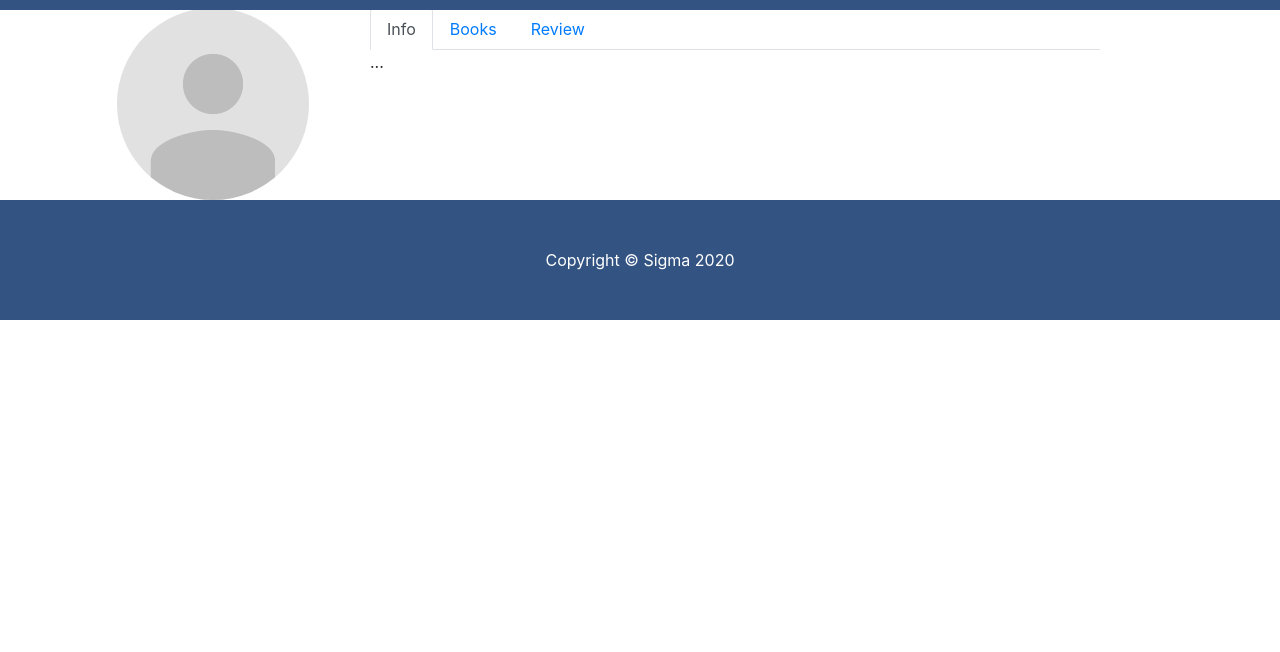
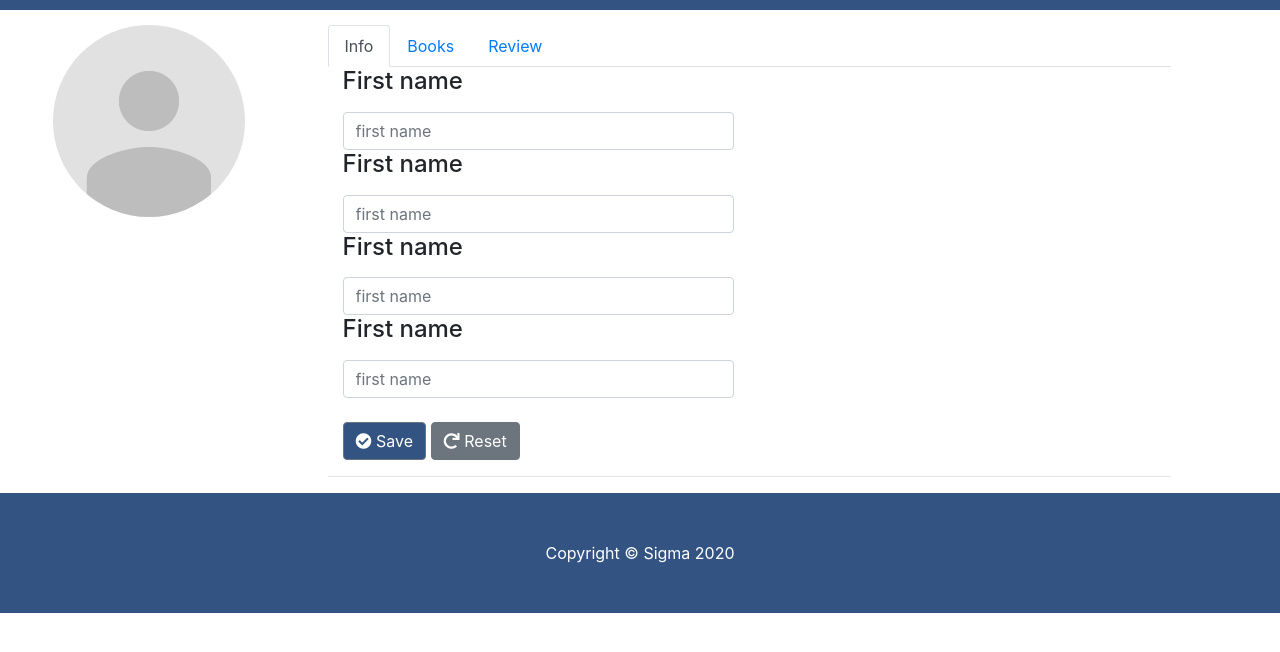
Before and after one commit to joepasquale/326-final-sigma, a plain HTML site: page src/static/html/profile.html in a window 1280 px wide. Shown: the part 64-716 px from the top of the page. Drawn offline with nearby package versions, Linux system fonts and the light colour scheme.

Commit message:
updated profile page

```diff
--- a/src/static/html/profile.html
+++ b/src/static/html/profile.html
@@ -8,9 +8,19 @@
     <link rel="stylesheet" href="https://stackpath.bootstrapcdn.com/bootstrap/4.3.1/css/bootstrap.min.css" integrity="sha384-ggOyR0iXCbMQv3Xipma34MD+dH/1fQ784/j6cY/iJTQUOhcWr7x9JvoRxT2MZw1T" crossorigin="anonymous">
     <link rel="stylesheet" href="https://use.fontawesome.com/releases/v5.7.0/css/all.css" integrity="sha384-lZN37f5QGtY3VHgisS14W3ExzMWZxybE1SJSEsQp9S+oqd12jhcu+A56Ebc1zFSJ" crossorigin="anonymous">
     <style>
+        * {
+            margin: 0;
+            padding: 0;
+            border: 0;
+            outline: 0;
+            font-size: 100%;
+            vertical-align: baseline;
+            background: transparent;
+        }
         body {
-            padding-top: 48px;
+            padding-top:65px;
         }
+
     </style>
     <title>Shelf</title>
 </head>
@@ -57,17 +67,14 @@
     </nav>
     <!--Top bar End-->
     <!--Page Content Start-->
+    <div class="align">
 
-    <div class="container bootstrap snippet">
         <div class="row">
-
             <div class="col-lg-3">
                 <div class="text-center">
                     <img src="../resources/avatar.png" class="rounded-circle" alt="avatar">
                 </div>
             </div>
-
-
             <div class="col-lg-8">
                 <ul class="nav nav-tabs" id="myTab" role="tablist">
                     <li class="nav-item">
@@ -80,17 +87,41 @@
                         <a class="nav-link" id="review-tab" data-toggle="tab" href="#reviews" role="tab" aria-controls="reviews" aria-selected="false">Review</a>
                     </li>
                 </ul>
+                <!--First Tab-->
                 <div class="tab-content" id="myTabContent">
-                    <div class="tab-pane fade show active" id="home" role="tabpanel" aria-labelledby="home-tab">...</div>
-                    <div class="tab-pane fade" id="profile" role="tabpanel" aria-labelledby="profile-tab">...</div>
-                    <div class="tab-pane fade" id="contact" role="tabpanel" aria-labelledby="contact-tab">...</div>
+                    <div class="tab-pane fade show active" id="home" role="tabpanel" aria-labelledby="home-tab">
+
+                        <div class="col-md-6">
+                            <label><h4>First name</h4></label>
+                            <input type="text" class="form-control" name="first_name" id="first_name" placeholder="first name">
+                        </div>
+                        <div class="col-md-6">
+                            <label><h4>First name</h4></label>
+                            <input type="text" class="form-control" name="first_name" id="first_name" placeholder="first name">
+                        </div>
+                        <div class="col-md-6">
+                            <label><h4>First name</h4></label>
+                            <input type="text" class="form-control" name="first_name" id="first_name" placeholder="first name">
+                        </div>
+                        <div class="col-md-6">
+                            <label><h4>First name</h4></label>
+                            <input type="text" class="form-control" name="first_name" id="first_name" placeholder="first name">
+                         </div>
+                        <div class="col-md-12">
+                            <br>
+                            <button class="btn btn-md btn-secondary"style="background-color: #335482"><i class="fas fa-check-circle"></i> Save</button>
+                            <button class="btn btn-md btn-secondary"><i class="fas fa-redo"></i> Reset</button>
+                        </div>
+                        <hr>
+                    </div>
+                </div>
+                <!--Second Tab-->
+                <div class="tab-pane fade" id="profile" role="tabpanel" aria-labelledby="profile-tab"></div>
+                <!--Third Tab-->
+                <div class="tab-pane fade" id="contact" role="tabpanel" aria-labelledby="contact-tab"></div>
             </div>
         </div>
 
-
-
-
-                </div>
     </div>
     <!--Page Content End-->
     <!--Footer Start-->
```
Also changed, not shown: src/static/html/index.html (+10 -1 lines). Lines whose indentation alone changed are shown as unchanged.
